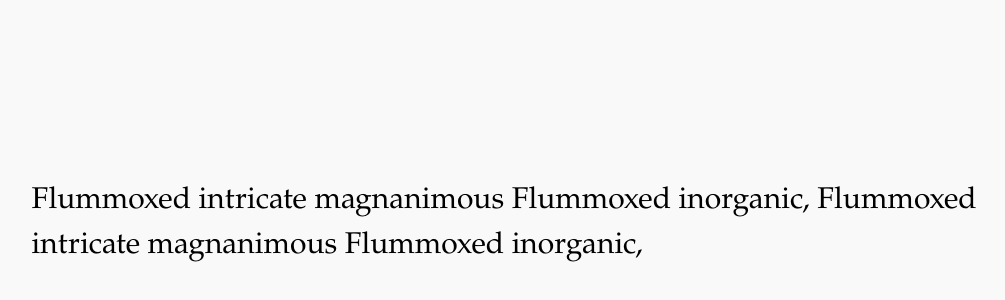
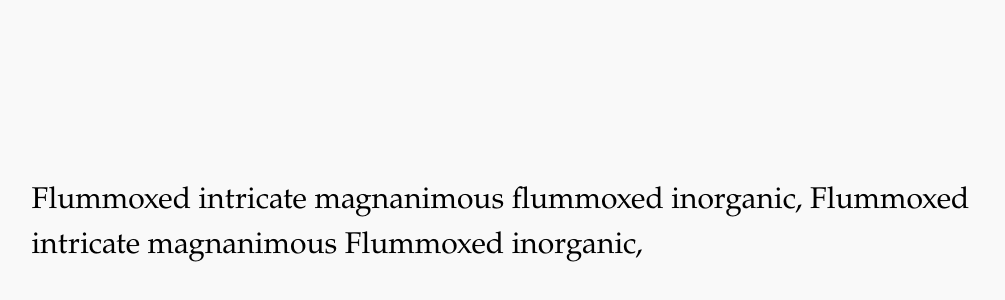
Before and after one commit to ym256-stanford/tree-hacks-2025, a React (Vite) app in the folder app-react/: page /text in a window 1280 px wide. Shown: the part 208-508 px from the top of the page, without its empty margins (122-1127 px from the left). Built offline with nearby package versions, Linux system fonts and the light colour scheme; no server answers.

Commit message:
small edits for testing

```diff
--- a/app-react/src/components/ClickableWords.jsx
+++ b/app-react/src/components/ClickableWords.jsx
@@ -13,8 +13,9 @@ const ClickableWords = ({ text }) => {
     const message = word
     console.log(message)
         try {
-          const res = await axios.post(`http://localhost:5005/chat`,  { message } );;
-
+          const res = await axios.post(`http://localhost:5005/chat/any`,  { message } );
+          console.log("up next")
+          console.log(res.data.reply)
           modifyText((prev) =>
             prev.replace(new RegExp(`\\b${word}\\b`, "g"), res.data.reply)
             )
--- a/app-react/src/pages/TextPage.jsx
+++ b/app-react/src/pages/TextPage.jsx
@@ -26,7 +26,7 @@ const TextPage = () => {
         }}
       >
         <ClickableWordsPreloaded
-          text={"Flummoxed intricate magnanimous Flummoxed inorganic, Flummoxed intricate magnanimous Flummoxed inorganic, "}
+          text={"Flummoxed intricate magnanimous flummoxed inorganic, Flummoxed intricate magnanimous Flummoxed inorganic,"}
         />
       </div>
     </div>
```
Also changed, not shown: 1 other file (tests, documents, lock files or other folders).
